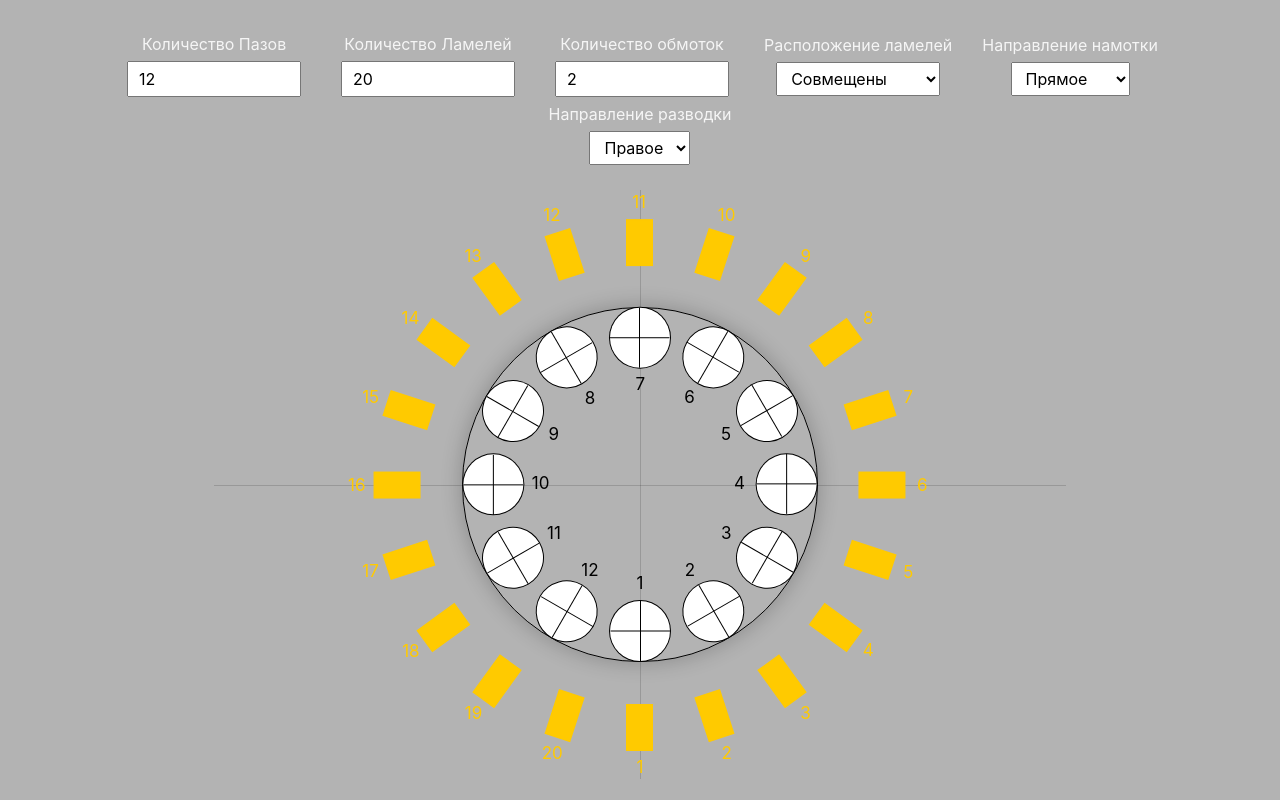
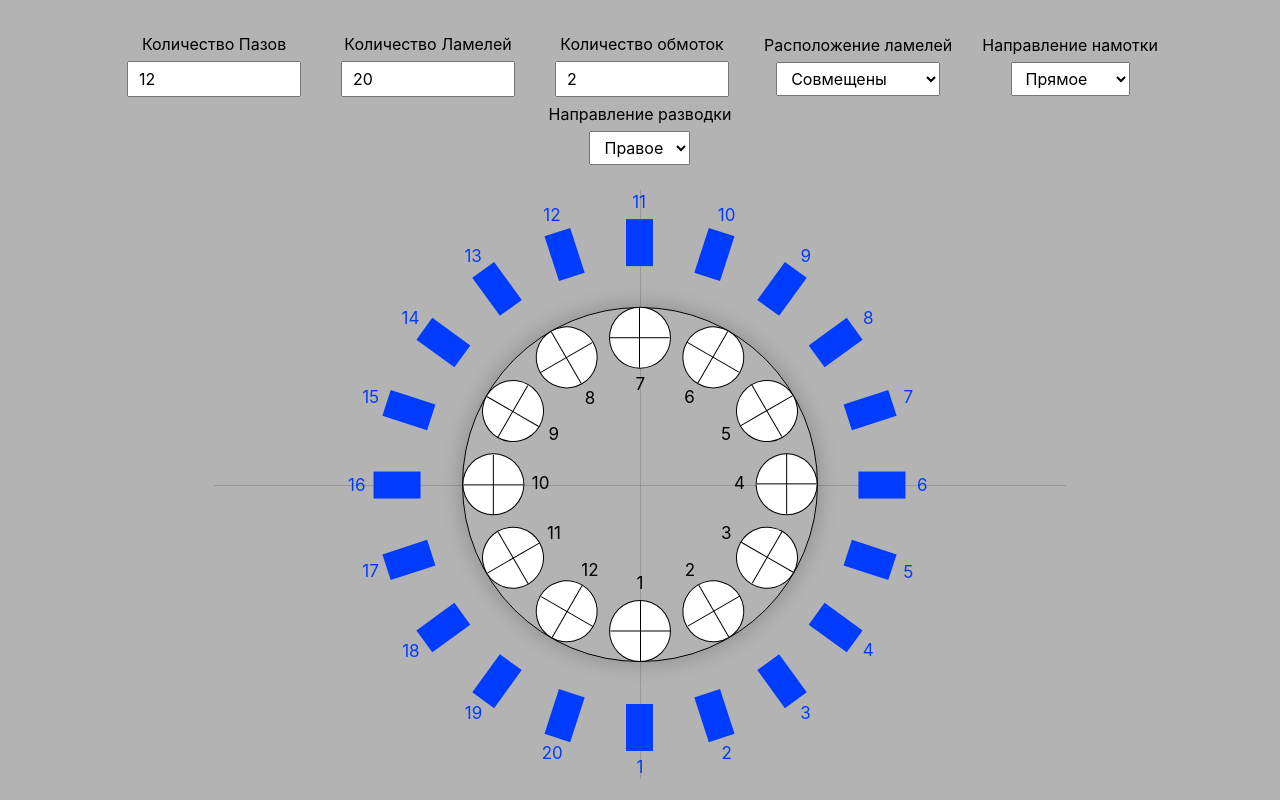
Before and after one commit to NewAlexey/electric-motors, a website built with Vite: page index.html in a window 1280 px wide. Built offline with nearby package versions, Linux system fonts and the light colour scheme.

Commit message:
rework: change lamellas and labels colour

```diff
--- a/src/form/form.scss
+++ b/src/form/form.scss
@@ -25,3 +25,7 @@ input {
 
   padding: 0 15px;
 }
+
+.form-settings label {
+  color: black;
+}
--- a/src/schema/components/lamella/variables.scss
+++ b/src/schema/components/lamella/variables.scss
@@ -1,6 +1,6 @@
 $lamellaWidth: 25px;
 $lamellaHeight: 45px;
-$lamellaMainColour: #ffca00;
+$lamellaMainColour: #003cff;
 $lamellaContainerWidth: 80%;
 $lamellaContainerHeight: 90%;
 
```
